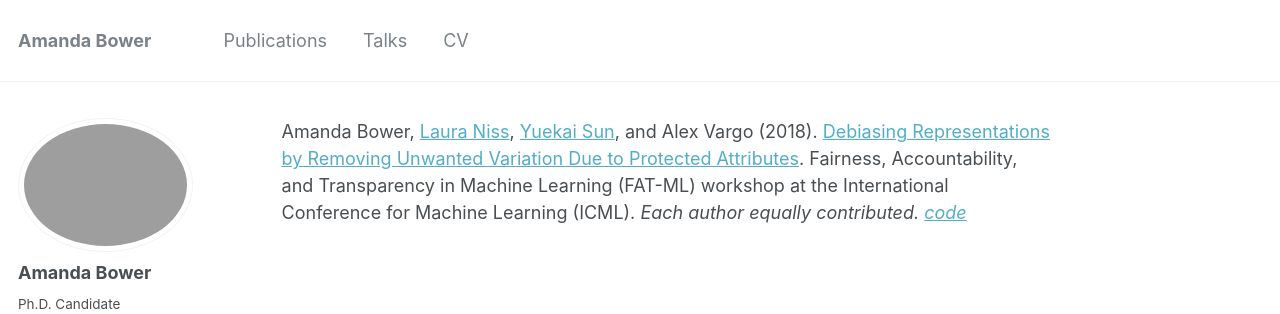
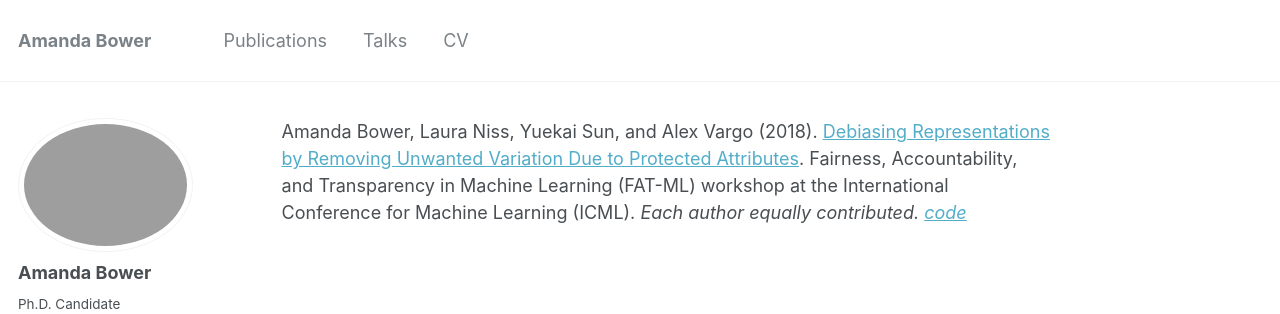
Before and after one commit to Amandarg/amandarg.github.io, a Jekyll site: the page built from _pages/publications.md, in a window 1280 px wide. Shown: the top 314 px of the page. Built offline with Jekyll 4.4.1, drawn with Linux system fonts in a browser that asks for light colours; our own code applies the rules of GitHub Pages for plain Markdown files; part of the change alters nothing that is shown.

```diff
--- a/_pages/publications.md
+++ b/_pages/publications.md
@@ -1 +1 @@
-Amanda Bower, [Laura Niss](http://lauraniss.com), [Yuekai Sun](http://www-personal.umich.edu/~yuekai/), and Alex Vargo (2018). [Debiasing Representations by Removing Unwanted Variation Due to Protected Attributes](https://arxiv.org/pdf/1807.00461.pdf). Fairness, Accountability, and Transparency in Machine Learning (FAT-ML) workshop at the International Conference for Machine Learning (ICML). <i>Each author equally contributed.<i> [code](https://github.com/Amandarg/debias)
+Amanda Bower, Laura Niss, Yuekai Sun, and Alex Vargo (2018). [Debiasing Representations by Removing Unwanted Variation Due to Protected Attributes](https://arxiv.org/pdf/1807.00461.pdf). Fairness, Accountability, and Transparency in Machine Learning (FAT-ML) workshop at the International Conference for Machine Learning (ICML). <i>Each author equally contributed.<i> [code](https://github.com/Amandarg/debias)
```
